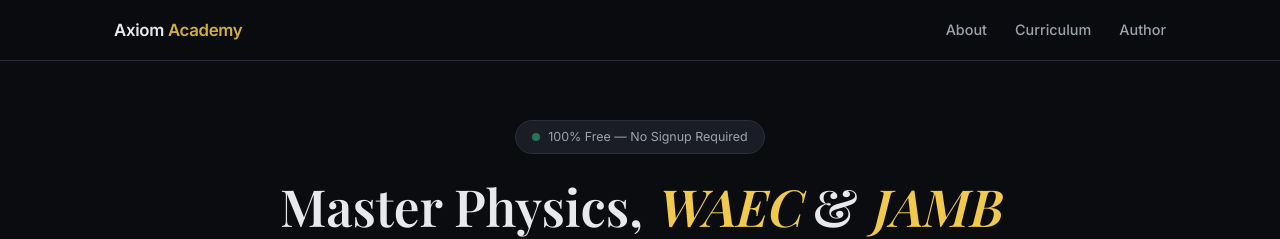
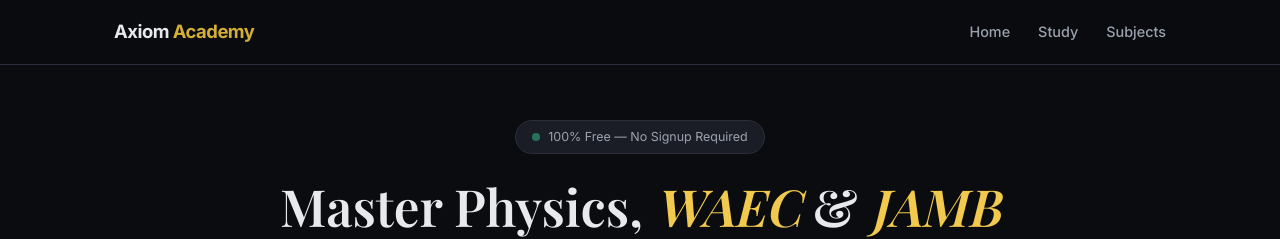
Before and after one commit to michaellegit28/axiom-academy, a Jekyll site: the page built from index.html, in a window 1280 px wide. Shown: the top 239 px of the page. Built offline with Jekyll 4.4.1, drawn with Linux system fonts in a browser that asks for light colours; some web fonts are replaced; some of the changed text lies outside the part shown.

Commit message:
Update default.html

```diff
--- a/_layouts/default.html
+++ b/_layouts/default.html
@@ -6,18 +6,18 @@
   <meta charset="UTF-8">
   <meta name="viewport" content="width=device-width, initial-scale=1.0">
   <title>{% if page.title %}{{ page.title }} — {% endif %}Axiom Academy</title>
-  <meta name="description" content="A free, university-standard self-study library covering Physics, Medicine, and Science.">
+  <meta name="description" content="Free physics, WAEC & JAMB prep. University-standard textbooks, past questions, flashcards, and AI tutor.">
   <link rel="preconnect" href="https://fonts.googleapis.com">
   <link href="https://fonts.googleapis.com/css2?family=Inter:wght@300;400;500;600;700&family=Playfair+Display:ital,wght@0,400;0,600;1,400&display=swap" rel="stylesheet">
   <style>
     :root {
       --bg: #0b0c10; --bg-elevated: #12141a; --bg-card: #1a1d26;
       --text-primary: #e8e9ec; --text-secondary: #9ca3af; --text-muted: #6b7280;
-      --accent: #60a5fa; --accent-dim: #3b82f6; --border: #2a2e3a;
-      --navy-deep: #0a0c14; --navy: #11131f; --navy-light: #1a1e2e;
-      --gold: #d4af37; --gold-bright: #f0c94e; --grey: #8b92a8;
+      --gold: #d4af37; --gold-bright: #f0c94e; --gold-dim: #8a7020;
+      --green: #34d399; --red: #ef4444; --blue: #60a5fa;
+      --border: #2a2e3a; --border-light: #3a3f4d;
+      --radius: 16px; --radius-sm: 12px;
       --serif: 'Playfair Display', Georgia, serif;
-      --radius: 12px; --radius-sm: 8px;
     }
     * { margin: 0; padding: 0; box-sizing: border-box; }
     html { scroll-behavior: smooth; }
@@ -26,42 +26,33 @@
       background: var(--bg); color: var(--text-primary);
       line-height: 1.65; -webkit-font-smoothing: antialiased;
     }
-    a { color: var(--accent); text-decoration: none; transition: opacity 0.2s; }
-    a:hover { opacity: 0.8; }
+    a { color: var(--gold); text-decoration: none; }
+    a:hover { opacity: 0.85; }
     nav {
       position: fixed; top: 0; left: 0; right: 0; z-index: 100;
-      background: rgba(11,12,16,0.85); backdrop-filter: blur(12px);
+      background: rgba(11,12,16,0.92); backdrop-filter: blur(16px);
       border-bottom: 1px solid var(--border);
     }
     nav .nav-inner {
-      max-width: 1100px; margin: 0 auto; padding: 0 24px; height: 60px;
+      max-width: 1100px; margin: 0 auto; padding: 0 24px; height: 64px;
       display: flex; align-items: center; justify-content: space-between;
     }
-    nav .logo { font-weight: 600; font-size: 1.05rem; letter-spacing: -0.3px; color: var(--text-primary); }
+    nav .logo { font-weight: 700; font-size: 1.15rem; color: var(--text-primary); letter-spacing: -0.5px; }
     nav .logo span { color: var(--gold); }
     nav .nav-links { display: flex; gap: 28px; font-size: 0.9rem; }
-    nav .nav-links a { color: var(--text-secondary); font-weight: 500; }
-    nav .nav-links a:hover { color: var(--text-primary); }
+    nav .nav-links a { color: var(--text-secondary); font-weight: 500; transition: color 0.2s; }
+    nav .nav-links a:hover { color: var(--gold); }
     .btn {
       display: inline-flex; align-items: center; gap: 8px; padding: 12px 28px;
-      border-radius: var(--radius-sm); font-weight: 600; font-size: 0.95rem;
-      transition: transform 0.2s, box-shadow 0.2s; border: none; cursor: pointer;
+      border-radius: 100px; font-weight: 600; font-size: 0.95rem;
+      transition: all 0.3s; border: none; cursor: pointer;
     }
-    .btn-primary { background: var(--gold); color: var(--navy-deep); }
-    .btn-primary:hover { transform: translateY(-2px); box-shadow: 0 8px 24px rgba(212,175,55,0.25); opacity: 1; }
+    .btn-primary { background: var(--gold); color: var(--bg); }
+    .btn-primary:hover { transform: translateY(-2px); box-shadow: 0 8px 24px rgba(212,175,55,0.3); }
     .btn-outline { background: transparent; color: var(--gold); border: 1px solid var(--gold); }
-    .btn-outline:hover { background: rgba(212,175,55,0.08); opacity: 1; }
-    section { padding: 80px 24px; }
+    .btn-outline:hover { background: rgba(212,175,55,0.08); }
+    section { padding: 60px 24px; }
     .section-inner { max-width: 1100px; margin: 0 auto; }
-    .section-tag {
-      font-size: 0.75rem; font-weight: 600; text-transform: uppercase;
-      letter-spacing: 1.5px; color: var(--gold); margin-bottom: 12px;
-    }
-    .section-title {
-      font-family: var(--serif); font-size: clamp(1.6rem, 3.5vw, 2.2rem);
-      font-weight: 400; margin-bottom: 16px;
-    }
-    .section-intro { color: var(--text-secondary); font-size: 1.05rem; max-width: 640px; margin-bottom: 32px; }
     footer {
       text-align: center; padding: 48px 24px; border-top: 1px solid var(--border);
       color: var(--text-muted); font-size: 0.85rem;
@@ -82,16 +73,17 @@
     <div class="nav-inner">
       <a href="{{ '/' | relative_url }}" class="logo">Axiom <span>Academy</span></a>
       <div class="nav-links">
-        <a href="{{ '/' | relative_url }}#about">About</a>
-        <a href="{{ '/' | relative_url }}#curriculum">Curriculum</a>
-        <a href="{{ '/' | relative_url }}#instructor">Author</a>
+        <a href="{{ '/' | relative_url }}">Home</a>
+        <a href="{{ '/study/' | relative_url }}">Study</a>
+        <a href="{{ '/' | relative_url }}#subjects">Subjects</a>
       </div>
     </div>
   </nav>
   {{ content }}
+  {% include ai-chat.html %}
   <footer>
     <blockquote>"The important thing is not to stop questioning. Curiosity has its own reason for existing." — Albert Einstein</blockquote>
-    <p>© 2026 Axiom Academy · Compiled by Professor Henry & Michael Fortune</p>
+    <p>© 2026 Axiom Academy — Compiled by Professor Henry & Michael Fortune</p>
   </footer>
 </body>
 </html>
```
